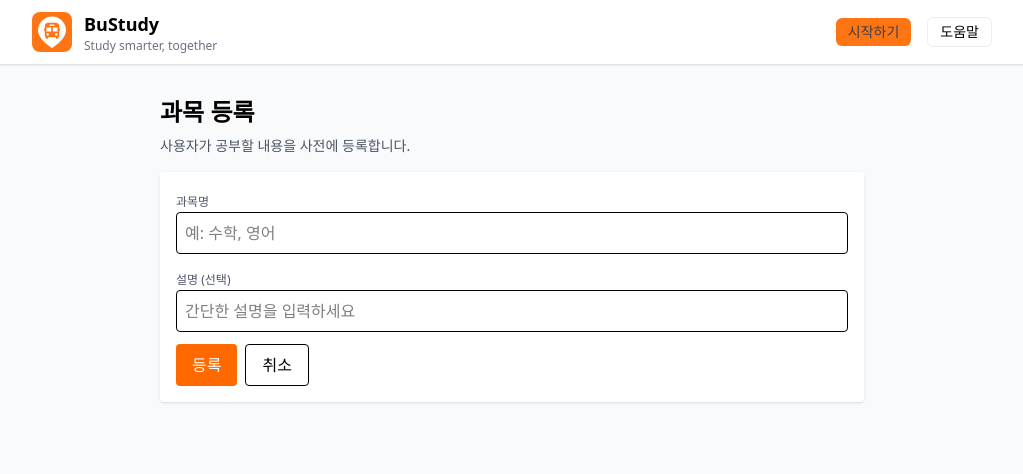
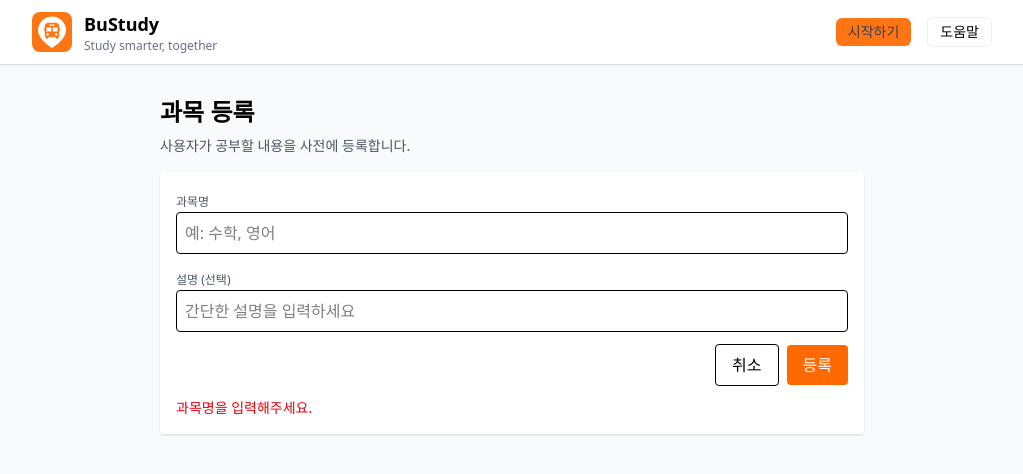
Before and after one commit to BuStudyWebP/BuStudy_Web, a React (Vite) app: page /subjects in a window 1280 px wide. Both pictures are taken after a click on the button "등록". Shown: the top 474 px of the page, without its empty margins (128-1151 px from the left). Built offline with nearby package versions, Linux system fonts and the light colour scheme; no server answers.

Commit message:
feat: 서버 연동

```diff
--- /dev/null
+++ b/src/context/AppContext.tsx
@@ -0,0 +1,30 @@
+import React, { createContext, useContext, useState } from "react";
+
+type User = any;
+
+interface AppContextType {
+  user: User | null;
+  setUser: React.Dispatch<React.SetStateAction<User | null>>;
+}
+
+const AppContext = createContext<AppContextType | undefined>(undefined);
+
+export const AppProvider: React.FC<{ children: React.ReactNode }> = ({
+  children,
+}) => {
+  const [user, setUser] = useState<User | null>(null);
+
+  return (
+    <AppContext.Provider value={{ user, setUser }}>
+      {children}
+    </AppContext.Provider>
+  );
+};
+
+export const useAppContext = (): AppContextType => {
+  const ctx = useContext(AppContext);
+  if (!ctx) throw new Error("useAppContext must be used within AppProvider");
+  return ctx;
+};
+
+export default AppContext;
--- a/src/pages/SubjectRegister/SubjectRegisterPage.tsx
+++ b/src/pages/SubjectRegister/SubjectRegisterPage.tsx
@@ -1,5 +1,49 @@
+import { useState } from "react";
+import { addDoc, collection, serverTimestamp } from "firebase/firestore";
+import { db } from "../../firebase";
 
-const SubjectRegisterPage =()=> {
+const SubjectRegisterPage = () => {
+  const [title, setTitle] = useState("");
+  const [description, setDescription] = useState("");
+  const [loading, setLoading] = useState(false);
+  const [error, setError] = useState<string | null>(null);
+  const [success, setSuccess] = useState<string | null>(null);
+
+  const onCancel = () => {
+    setTitle("");
+    setDescription("");
+    setError(null);
+    setSuccess(null);
+  };
+
+  const onSubmit = async () => {
+    setError(null);
+    setSuccess(null);
+    if (!title.trim()) {
+      setError("과목명을 입력해주세요.");
+      return;
+    }
+    setLoading(true);
+    try {
+      await addDoc(collection(db, "subjects"), {
+        title: title.trim(),
+        description: description.trim(),
+        createdAt: serverTimestamp(),
+      });
+      setSuccess("과목이 등록되었습니다.");
+      setTitle("");
+      setDescription("");
+    } catch (err: unknown) {
+      const msg =
+        err instanceof Error
+          ? err.message
+          : String(err) || "등록 중 오류가 발생했습니다.";
+      setError(msg);
+    } finally {
+      setLoading(false);
+    }
+  };
+
   return (
     <div className="min-h-screen bg-gray-50">
       <main className="max-w-3xl p-4 mx-auto sm:p-6 lg:p-8">
@@ -11,26 +55,49 @@ const SubjectRegisterPage =()=> {
         <div className="p-4 space-y-3 bg-white rounded shadow-sm">
           <label className="text-xs text-gray-600">과목명</label>
           <input
+            value={title}
+            onChange={(e) => setTitle(e.target.value)}
             className="w-full p-2 border rounded"
             placeholder="예: 수학, 영어"
           />
 
           <label className="text-xs text-gray-600">설명 (선택)</label>
           <input
+            value={description}
+            onChange={(e) => setDescription(e.target.value)}
             className="w-full p-2 border rounded"
             placeholder="간단한 설명을 입력하세요"
           />
 
-          <div className="flex gap-2">
-            <button className="px-4 py-2 text-white bg-orange-500 rounded">
-              등록
-            </button>
-            <button className="px-4 py-2 border rounded">취소</button>
+          <div className="flex items-center">
+            <div className="ml-auto flex items-center gap-2">
+              <button
+                type="button"
+                onClick={onCancel}
+                className="px-4 py-2 border rounded"
+                disabled={loading}
+              >
+                취소
+              </button>
+
+              <button
+                type="button"
+                onClick={onSubmit}
+                disabled={loading}
+                className={`px-4 py-2 text-white bg-orange-500 rounded ${
+                  loading ? "opacity-60" : ""
+                }`}
+              >
+                {loading ? "등록 중..." : "등록"}
+              </button>
+            </div>
           </div>
+
+          {error && <p className="text-sm text-red-600 mt-2">{error}</p>}
+          {success && <p className="text-sm text-green-600 mt-2">{success}</p>}
         </div>
       </main>
     </div>
   );
-}
-
+};
 export default SubjectRegisterPage;
```
